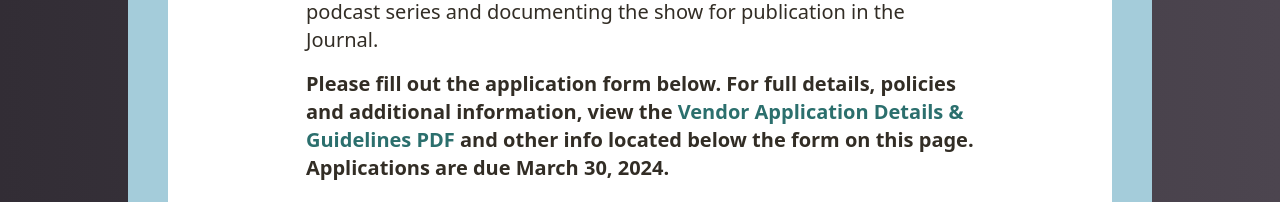
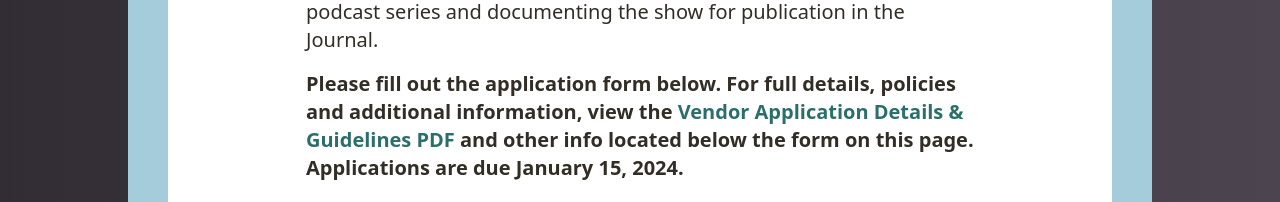
Before and after one commit to oldtownschool/fretboard-summit, a Next.js app: page /apply in a window 1280 px wide. Shown: the part 731-933 px from the top of the page. Built offline with nearby package versions, Linux system fonts and the light colour scheme.

Commit message:
correction of dates, again

```diff
--- a/app/apply/page.js
+++ b/app/apply/page.js
@@ -19,7 +19,7 @@ export default function Apply() {
               <p className="text-lg sm:text-xl leading-relaxed mb-4">We are pleased to invite you to participate in the Fretboard Summit at the Old Town School of Folk Music in Chicago. A partnership between the Fretboard Journal and the legendary Old Town School of Folk Music, this event offers luthiers and makers an unmatched opportunity to connect with collectors and buyers as part of a truly unique and exciting new festival — the only one of its kind in the Midwest.</p>
               <p className="text-lg sm:text-xl leading-relaxed mb-4">The festival, which will take place from Aug 23-25, 2024 will offer performances from internationally- acclaimed touring artists, showcases by sponsored artists, workshops on guitar techniques, songwriting and music as well as discussions on lutherie, opportunities to play and purchase bespoke instruments and more. Fretboard Journal will be conducting multiple onsite recordings for its popular podcast series and documenting the show for publication in the Journal.</p>
 
-              <p className="text-lg sm:text-xl leading-relaxed mb-4 font-bold">Please fill out the application form below. For full details, policies and additional information, view the  <a href="https://fretboardsummit.org/media/FretboardSummit_ExhibitorApplication_DetailsGuidelines_2024.pdf" class="text-[#2B6F6D]">Vendor Application Details & Guidelines PDF</a> and other info located below the form on this page. Applications are due March 30, 2024.</p>
+              <p className="text-lg sm:text-xl leading-relaxed mb-4 font-bold">Please fill out the application form below. For full details, policies and additional information, view the  <a href="https://fretboardsummit.org/media/FretboardSummit_ExhibitorApplication_DetailsGuidelines_2024.pdf" class="text-[#2B6F6D]">Vendor Application Details & Guidelines PDF</a> and other info located below the form on this page. Applications are due January 15, 2024.</p>
 
               <p className="text-lg sm:text-xl leading-relaxed mb-4 font-bold">Due to space limitations and other factors, not all applications will be accepted. Fees will be refunded in full if your application is not processed.</p>
 
@@ -51,7 +51,7 @@ export default function Apply() {
                   Exhibitor, full table: $700<br/>
                   Exhibitor, half table: $400</p>
                   <p className="text-lg sm:text-xl leading-relaxed mb-4">Exhibitor Applications MUST be completely filled out and submitted with non-refundable payment and supporting
-                  documentation by March 30, 2024. Old Town School of Folk Music (OTSFM) and the Fretboard Journal are not responsible for applications that do not include the necessary documentation. Payments will be processed at the time an application is submitted.</p>
+                  documentation by January 15, 2024. Old Town School of Folk Music (OTSFM) and the Fretboard Journal are not responsible for applications that do not include the necessary documentation. Payments will be processed at the time an application is submitted.</p>
                   <p className="text-lg sm:text-xl leading-relaxed mb-4">Submission of an Exhibitor Application does not guarantee participation in the event. All applications are reviewed by the organizers and applicants notified of their acceptance. Any exhibitor not approved for the festival will be notified and will receive a full refund of all application and equipment fees.</p>
                   <p className="text-lg sm:text-xl leading-relaxed mb-4">Exhibitors filing late applications and/or payments will be assessed a 25% late fee which is due with the application. Exhibitors with outstanding debt to the OTSFM or Fretboard Journal will not be allowed to participate until outstanding financial obligations are rectified. </p>
                 </div>
```
